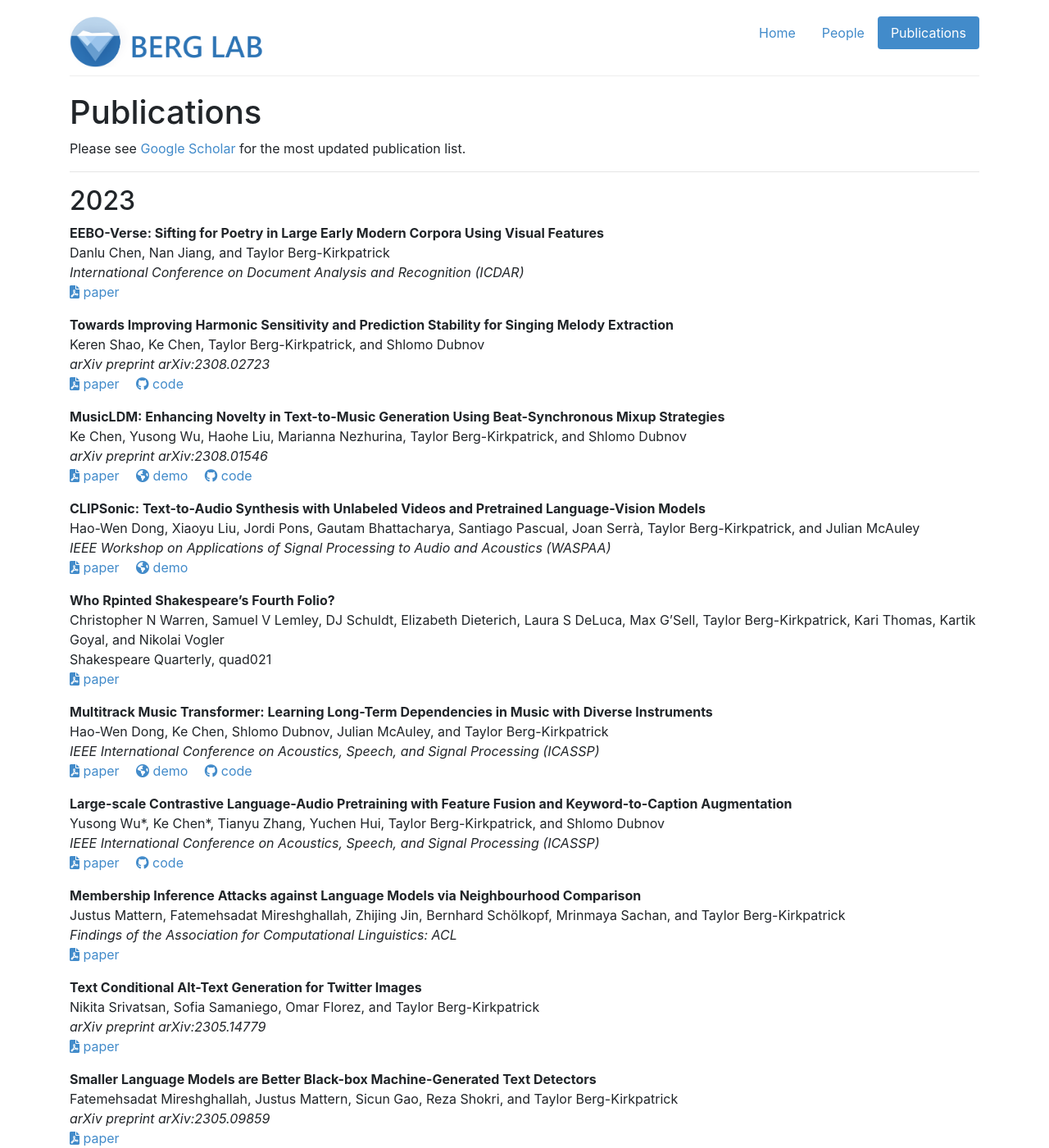
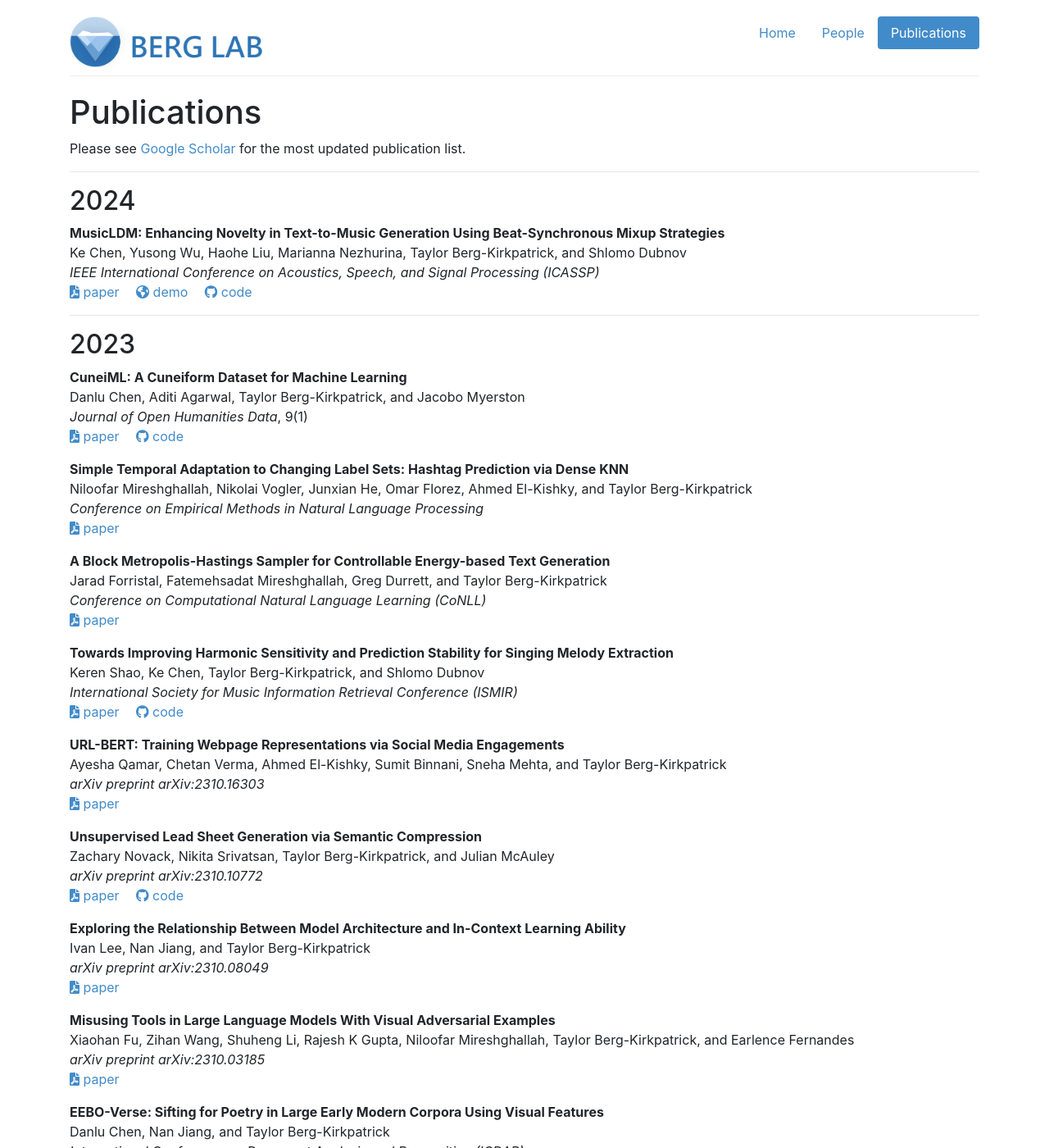
Before and after one commit to icebergnlp/icebergnlp.github.io, a Jekyll site: the page built from publications.md, in a window 1280 px wide and 1400 px high. Shown: the whole window at 82% size. Built offline with Jekyll 4.4.1, drawn with Linux system fonts in a browser that asks for light colours.

Commit message:
Update publications

```diff
--- a/publications.md
+++ b/publications.md
@@ -7,25 +7,66 @@
 
 ---
 
+## 2024
+
+__MusicLDM: Enhancing Novelty in Text-to-Music Generation Using Beat-Synchronous Mixup Strategies__\\
+Ke Chen, Yusong Wu, Haohe Liu, Marianna Nezhurina, Taylor Berg-Kirkpatrick, and Shlomo Dubnov\\
+_IEEE International Conference on Acoustics, Speech, and Signal Processing (ICASSP)_\\
+{% include icon_link.html text="paper" icon=site.icons.paper href="https://arxiv.org/pdf/2308.01546.pdf" %}&emsp;
+{% include icon_link.html text="demo" icon=site.icons.demo href="https://musicldm.github.io/" %}&emsp;
+{% include icon_link.html text="code" icon=site.icons.code href="https://github.com/RetroCirce/MusicLDM/" %}
+
+---
+
 ## 2023
+
+__CuneiML: A Cuneiform Dataset for Machine Learning__\\
+Danlu Chen, Aditi Agarwal, Taylor Berg-Kirkpatrick, and Jacobo Myerston\\
+_Journal of Open Humanities Data_, 9(1)\\
+{% include icon_link.html text="paper" icon=site.icons.paper href="https://storage.googleapis.com/jnl-up-j-johd-files/journals/1/articles/151/65703d56cc273.pdf" %}&emsp;
+{% include icon_link.html text="code" icon=site.icons.code href="https://github.com/taineleau/CuneiML" %}
+
+__Simple Temporal Adaptation to Changing Label Sets: Hashtag Prediction via Dense KNN__\\
+Niloofar Mireshghallah, Nikolai Vogler, Junxian He, Omar Florez, Ahmed El-Kishky, and Taylor Berg-Kirkpatrick\\
+_Conference on Empirical Methods in Natural Language Processing_\\
+{% include icon_link.html text="paper" icon=site.icons.paper href="https://aclanthology.org/2023.emnlp-main.452.pdf" %}
+
+__A Block Metropolis-Hastings Sampler for Controllable Energy-based Text Generation__\\
+Jarad Forristal, Fatemehsadat Mireshghallah, Greg Durrett, and Taylor Berg-Kirkpatrick\\
+_Conference on Computational Natural Language Learning (CoNLL)_\\
+{% include icon_link.html text="paper" icon=site.icons.paper href="https://arxiv.org/pdf/2312.04510.pdf" %}
+
+__Towards Improving Harmonic Sensitivity and Prediction Stability for Singing Melody Extraction__\\
+Keren Shao, Ke Chen, Taylor Berg-Kirkpatrick, and Shlomo Dubnov\\
+_International Society for Music Information Retrieval Conference (ISMIR)_\\
+{% include icon_link.html text="paper" icon=site.icons.paper href="https://arxiv.org/pdf/2308.02723.pdf" %}&emsp;
+{% include icon_link.html text="code" icon=site.icons.code href="https://github.com/SmoothKen/KKNet" %}
+
+__URL-BERT: Training Webpage Representations via Social Media Engagements__\\
+Ayesha Qamar, Chetan Verma, Ahmed El-Kishky, Sumit Binnani, Sneha Mehta, and Taylor Berg-Kirkpatrick\\
+_arXiv preprint arXiv:2310.16303_\\
+{% include icon_link.html text="paper" icon=site.icons.paper href="https://arxiv.org/pdf/2310.16303.pdf" %}
+
+__Unsupervised Lead Sheet Generation via Semantic Compression__\\
+Zachary Novack, Nikita Srivatsan, Taylor Berg-Kirkpatrick, and Julian McAuley\\
+_arXiv preprint arXiv:2310.10772_\\
+{% include icon_link.html text="paper" icon=site.icons.paper href="https://arxiv.org/pdf/2310.10772.pdf" %}&emsp;
+{% include icon_link.html text="code" icon=site.icons.code href="https://github.com/ZacharyNovack/Lead-AE" %}
+
+__Exploring the Relationship Between Model Architecture and In-Context Learning Ability__\\
+Ivan Lee, Nan Jiang, and Taylor Berg-Kirkpatrick\\
+_arXiv preprint arXiv:2310.08049_\\
+{% include icon_link.html text="paper" icon=site.icons.paper href="https://arxiv.org/pdf/2310.08049.pdf" %}
+
+__Misusing Tools in Large Language Models With Visual Adversarial Examples__\\
+Xiaohan Fu, Zihan Wang, Shuheng Li, Rajesh K Gupta, Niloofar Mireshghallah, Taylor Berg-Kirkpatrick, and Earlence Fernandes\\
+_arXiv preprint arXiv:2310.03185_\\
+{% include icon_link.html text="paper" icon=site.icons.paper href="https://arxiv.org/pdf/2310.03185.pdf" %}
 
 __EEBO-Verse: Sifting for Poetry in Large Early Modern Corpora Using Visual Features__\\
 Danlu Chen, Nan Jiang, and Taylor Berg-Kirkpatrick\\
 _International Conference on Document Analysis and Recognition (ICDAR)_\\
 {% include icon_link.html text="paper" icon=site.icons.paper href="https://link.springer.com/chapter/10.1007/978-3-031-41734-4_3" %}
-
-__Towards Improving Harmonic Sensitivity and Prediction Stability for Singing Melody Extraction__\\
-Keren Shao, Ke Chen, Taylor Berg-Kirkpatrick, and Shlomo Dubnov\\
-_arXiv preprint arXiv:2308.02723_\\
-{% include icon_link.html text="paper" icon=site.icons.paper href="https://arxiv.org/abs/2308.02723" %}&emsp;
-{% include icon_link.html text="code" icon=site.icons.code href="https://github.com/SmoothKen/KKNet" %}
-
-__MusicLDM: Enhancing Novelty in Text-to-Music Generation Using Beat-Synchronous Mixup Strategies__\\
-Ke Chen, Yusong Wu, Haohe Liu, Marianna Nezhurina, Taylor Berg-Kirkpatrick, and Shlomo Dubnov\\
-_arXiv preprint arXiv:2308.01546_\\
-{% include icon_link.html text="paper" icon=site.icons.paper href="https://arxiv.org/abs/2308.01546" %}&emsp;
-{% include icon_link.html text="demo" icon=site.icons.demo href="https://musicldm.github.io/" %}&emsp;
-{% include icon_link.html text="code" icon=site.icons.code href="https://github.com/RetroCirce/MusicLDM/" %}
 
 __CLIPSonic: Text-to-Audio Synthesis with Unlabeled Videos and Pretrained Language-Vision Models__\\
 Hao-Wen Dong, Xiaoyu Liu, Jordi Pons, Gautam Bhattacharya, Santiago Pascual, Joan Serrà, Taylor Berg-Kirkpatrick, and Julian McAuley\\
@@ -478,7 +519,7 @@
 __Efficient Correlated Topic Modeling with Topic Embedding__\\
 Junxian He\*, Zhiting Hu\*, Taylor Berg-Kirkpatrick, Ying Huang, and Eric P. Xing.\\
 _ACM SIGKDD International Conference on Knowledge Discovery and Data Mining (KDD)_\\
-{% include icon_link.html text="paper" icon=site.icons.paper href="https://arxiv.org/abs/1707.00206" %}
+{% include icon_link.html text="paper" icon=site.icons.paper href="https://arxiv.org/pdf/1707.00206.pdf" %}
 
 __Automatic Compositor Attribution in the First Folio of Shakespeare__\\
 Maria Ryskina, Hannah Alpert-Abrams, Dan Garrette, and Taylor Berg-Kirkpatrick\\
```
